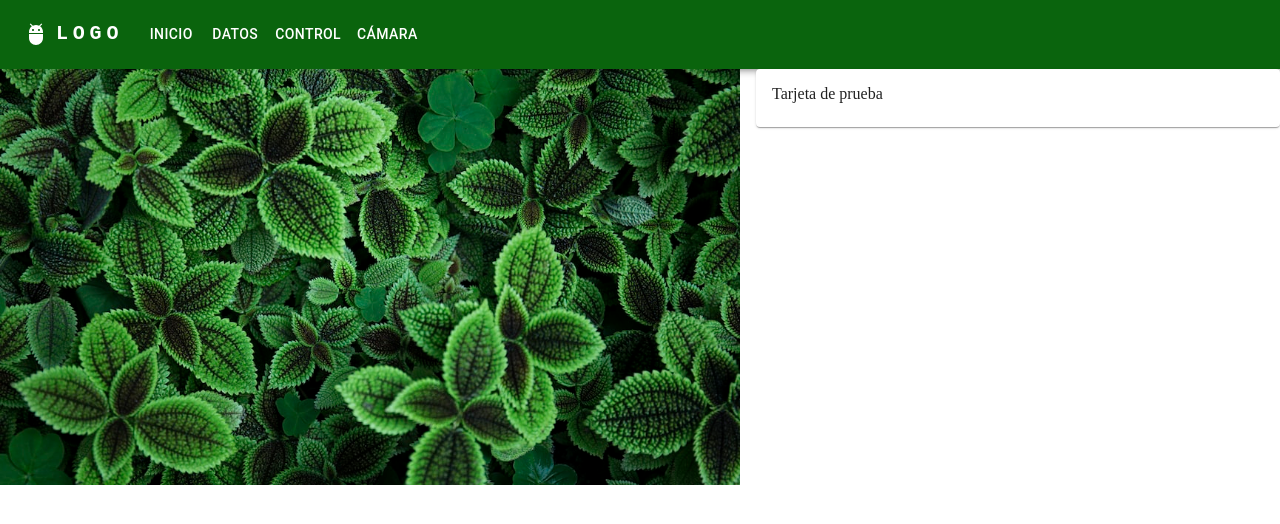
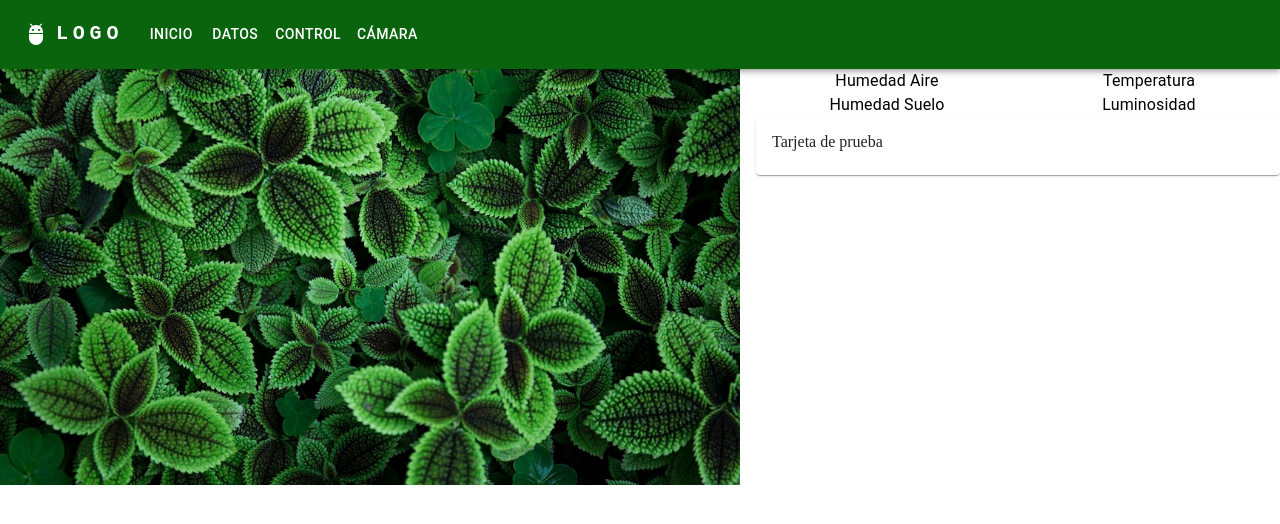
Before and after one commit to dcontt00/arq, a React (Create React App) app in the folder frontend/: page /home in a window 1280 px wide. Shown: the top 524 px of the page. Built offline with nearby package versions, Linux system fonts and the light colour scheme.

Commit message:
añadidos datos

```diff
--- /dev/null
+++ b/frontend/src/components/Datos.js
@@ -0,0 +1,19 @@
+import { Grid, Paper, Typography } from "@mui/material";
+export default function Datos() {
+  return (
+    <Grid container>
+      <Grid item lg={6}>
+        <Typography align="center">Humedad Aire</Typography>
+      </Grid>
+      <Grid item lg={6}>
+        <Typography align="center">Temperatura</Typography>
+      </Grid>
+      <Grid item lg={6}>
+        <Typography align="center">Humedad Suelo</Typography>
+      </Grid>
+      <Grid item lg={6}>
+        <Typography align="center">Luminosidad</Typography>
+      </Grid>
+    </Grid>
+  );
+}
--- a/frontend/src/pages/home.js
+++ b/frontend/src/pages/home.js
@@ -6,6 +6,7 @@ import { CardContent, Typography } from "@mui/material";
 import Card from "@mui/material/Card";
 import Stack from "@mui/material/Stack";
 import Button from "@mui/material/Button";
+import Datos from "../components/Datos";
 
 export default function Home() {
   return (
@@ -16,6 +17,8 @@ export default function Home() {
       </Grid>
       <Grid item lg={5}>
         {/** Datos del invernadero */}
+
+        <Datos />
         <Card>
           <CardContent>Tarjeta de prueba</CardContent>
         </Card>
```
